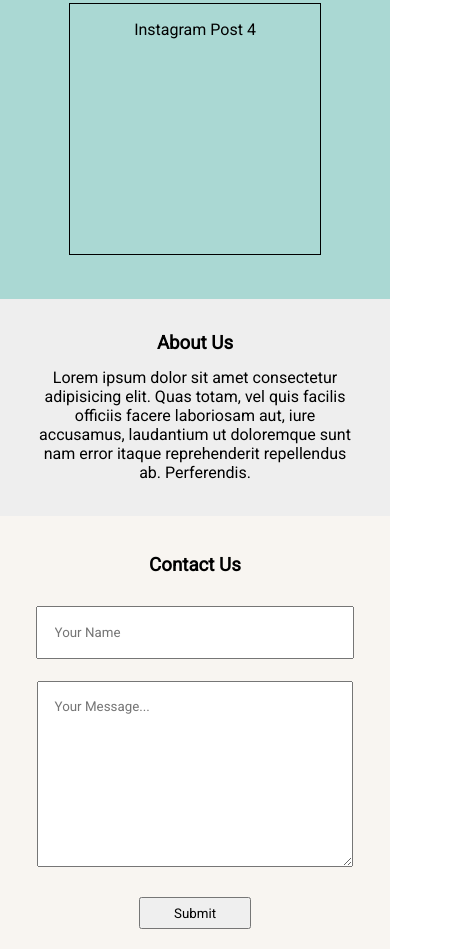
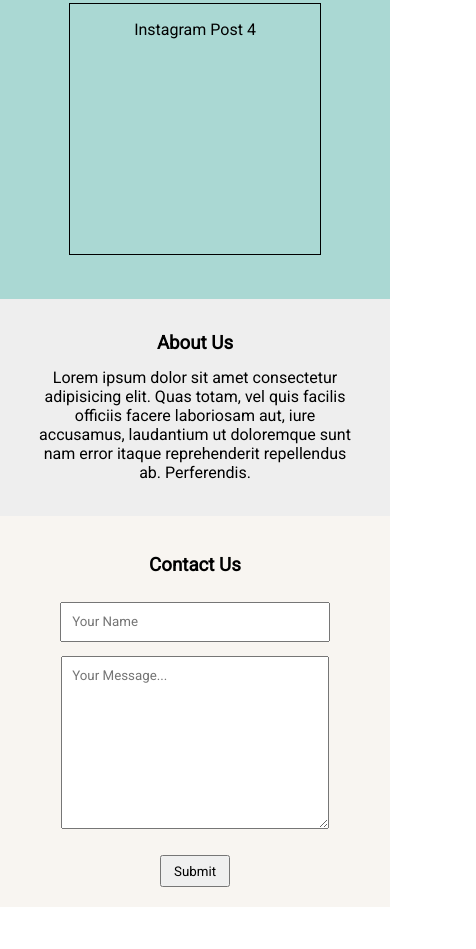
Before and after one commit to vishalkrsharma/site, a plain HTML site: page index.html in a window 390 px wide. Shown: the part 1834-2783 px from the top of the page, 476 px wide, since content can reach past the window. After the commit the page ends 2741 px from the top, so only its background shows below. Drawn offline with Linux system fonts and the light colour scheme.

Commit message:
css changes

```diff
--- a/index.html
+++ b/index.html
@@ -41,7 +41,7 @@
             <h3>Contact Us</h3>
             <form action="" method="post">
                 <input type="text" name="name" id="name" placeholder="Your Name" required>
-                <textarea name="email" id="email" cols="30" rows="10" placeholder="Your Message..." required></textarea>
+                <textarea name="message" id="message" cols="30" rows="10" placeholder="Your Message..." required></textarea>
                 <br>
                 <button type="submit">Submit</button>
             </form>
--- a/style.css
+++ b/style.css
@@ -154,8 +154,7 @@ button{
 
 @media(max-width: 1000px){
 
-    header > h1 {
-        width:100%;
+    header > .brand {
         text-align:center;
     }
 
@@ -173,7 +172,15 @@ button{
     }
 
     form{
-        width:160%;
+        width:100%;
+    }
+
+    form > input[type="text"] {
+        width:70%;
+    }
+
+    form > textarea {
+        width: 70%;
     }
 
 }
```
